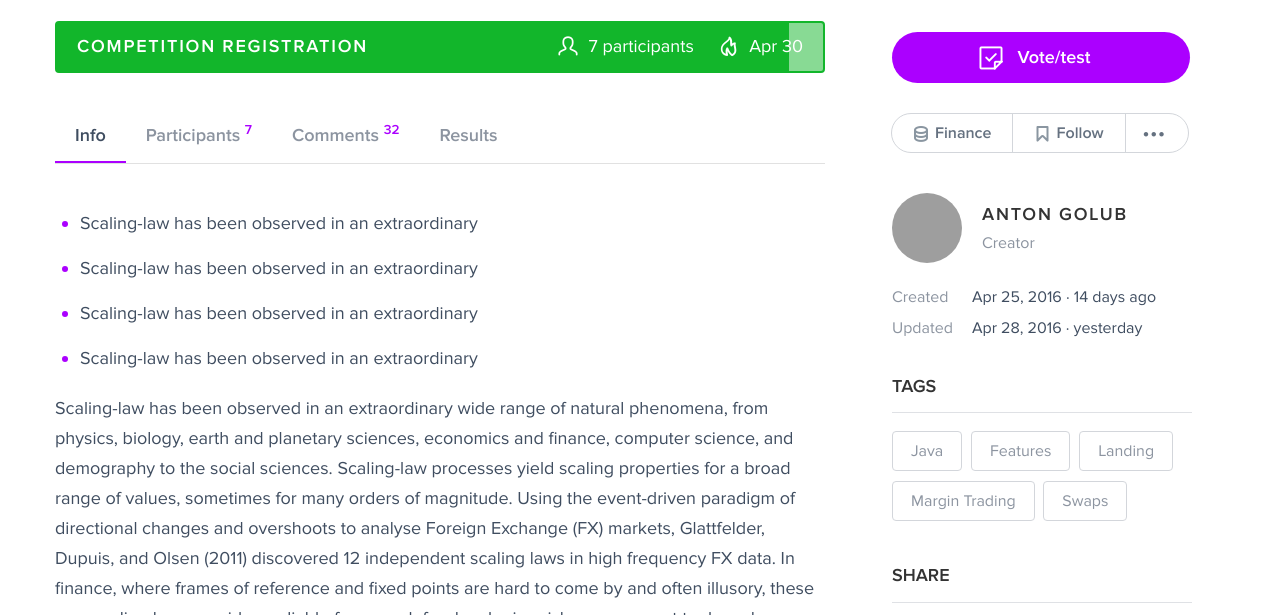
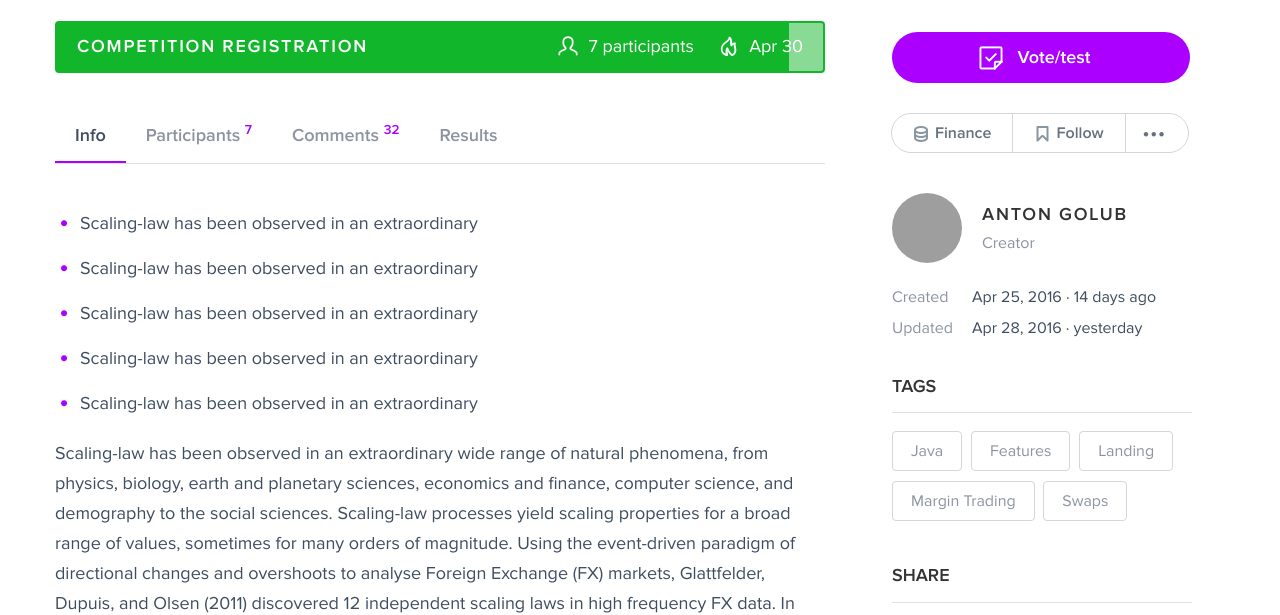
Before and after one commit to LykkeCity/LykkeWeb, a plain HTML site: page competition_platform.html in a window 1280 px wide. Shown: the part 547-1162 px from the top of the page. Drawn offline with Linux system fonts and the light colour scheme; grey boxes are pictures that could not be loaded; files whose address does not match are found by name.

Commit message:
some fixes

```diff
--- a/competition_platform.html
+++ b/competition_platform.html
@@ -138,7 +138,7 @@
                 <div class="prize__title">3&times;2<sup>nd</sup>Prize</div>
               </div>
             </div>
-            <div class="col-xs-4">
+            <div class="col-xs-4 pull-right">
               <div class="icon_with_title">
                 <a href="">
                   <img src="img/competition/wallet_icn.svg" width="55" alt="">
@@ -180,6 +180,7 @@
                  <li><div class="li">Scaling-law has been observed in an extraordinary</div></li>
                  <li><div class="li">Scaling-law has been observed in an extraordinary</div></li>
                  <li><div class="li">Scaling-law has been observed in an extraordinary</div></li>
+                 <li>Scaling-law has been observed in an extraordinary</li>
                </ul>
                <p>Scaling-law has been observed in an extraordinary wide range of natural phenomena, from physics, biology, earth and planetary sciences, economics and finance, computer science, and demography to the social sciences. Scaling-law processes yield scaling properties for a broad range of values, sometimes for many orders of magnitude. Using the event-driven paradigm of directional changes and overshoots to analyse Foreign Exchange (FX) markets, Glattfelder, Dupuis, and Olsen (2011) discovered 12 independent scaling laws in high frequency FX data. In finance, where frames of reference and fixed points are hard to come by and often illusory, these new scaling laws provide a reliable framework for developing risk management tools and represent the foundation of a completely new generation of tools for studying high frequency market volatility. The objective of this project is to study the dynamic behaviour of markets and improve the quality of the inferences and predictions we make about the behaviour of prices. Using high frequency FX dataset, we aim to extract patterns from short-term market activity to infer, measure, and predict volatility over longer time horizons.</p>
                <p>This project is part of the EU commission funded BigDataFinance project (2015–2019) that provides doctoral training and research in sophisticated data-driven risk management and research at the crossroads of Finance and Big Data. The project will be lead by Professor Stefano Battiston of University of Zurich and the research fellow will be actively mentored by Richard Olsen.</p>
--- a/scss/common/_typo.scss
+++ b/scss/common/_typo.scss
@@ -97,7 +97,11 @@
     font-size: 18px;
     line-height: 30px;
 
-    li {color: #AB00FF; margin-bottom: 15px;}
+    li {color: #AB00FF; color: rgba(63, 77, 96, 0.8); margin-bottom: 15px;
+      &:before {
+        color: #AB00FF;
+      }
+    }
     .li {color: rgba(63, 77, 96, 0.8);}
 
     a:not(.btn) {
--- a/scss/pages/_page.scss
+++ b/scss/pages/_page.scss
@@ -190,7 +190,20 @@
 .page {
   .tab-pane {
     ul {
-      li {color: #AB00FF; margin-bottom: 15px;}
+      list-style: none;
+      li {color: #3f4d60; margin-bottom: 15px;
+        position: relative;
+
+        &:before {
+          color: #AB00FF;
+          content: '•';
+          font-size: 28px;
+          position: absolute;
+          right: 100%;
+          margin-right: 11px;
+          top: -2px;
+        }
+      }
       .li {color: #3f4d60;}
 
       + h3, + h4, + h2 {
--- a/scss/partials/_banner.scss
+++ b/scss/partials/_banner.scss
@@ -35,6 +35,7 @@
         }
 
         td {
+          border-top: 0;
           border-bottom: 0;
           text-align: center;
           padding: 5px;
--- a/scss/partials/_form.scss
+++ b/scss/partials/_form.scss
@@ -214,7 +214,7 @@ label.error {
     }
 
     textarea.form-control {
-      //height: 460px;
+      height: auto;
       resize: auto;
       max-width: 100%;
     }
--- a/scss/partials/_tabs.scss
+++ b/scss/partials/_tabs.scss
@@ -21,6 +21,11 @@
     border-color: $primary;
   }
 
+  &:focus {
+    text-decoration: none;
+    color: rgba($secondary, .6);
+  }
+
   &__link {
     padding: 7px 22px;
     display: block;
@@ -28,6 +33,11 @@
 
     &:hover {
       color: $primary;
+    }
+
+    &:focus {
+      text-decoration: none;
+      color: rgba($secondary, .6);
     }
   }
 
```
Also changed, not shown: css/style.css.
